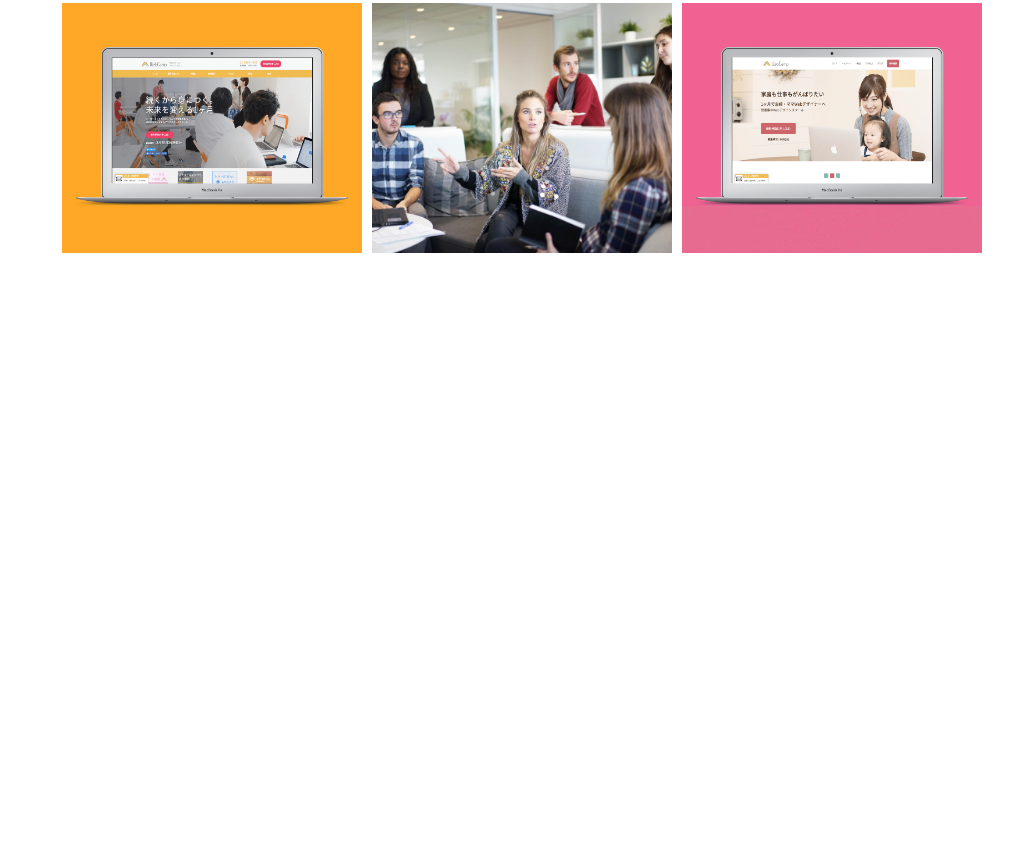
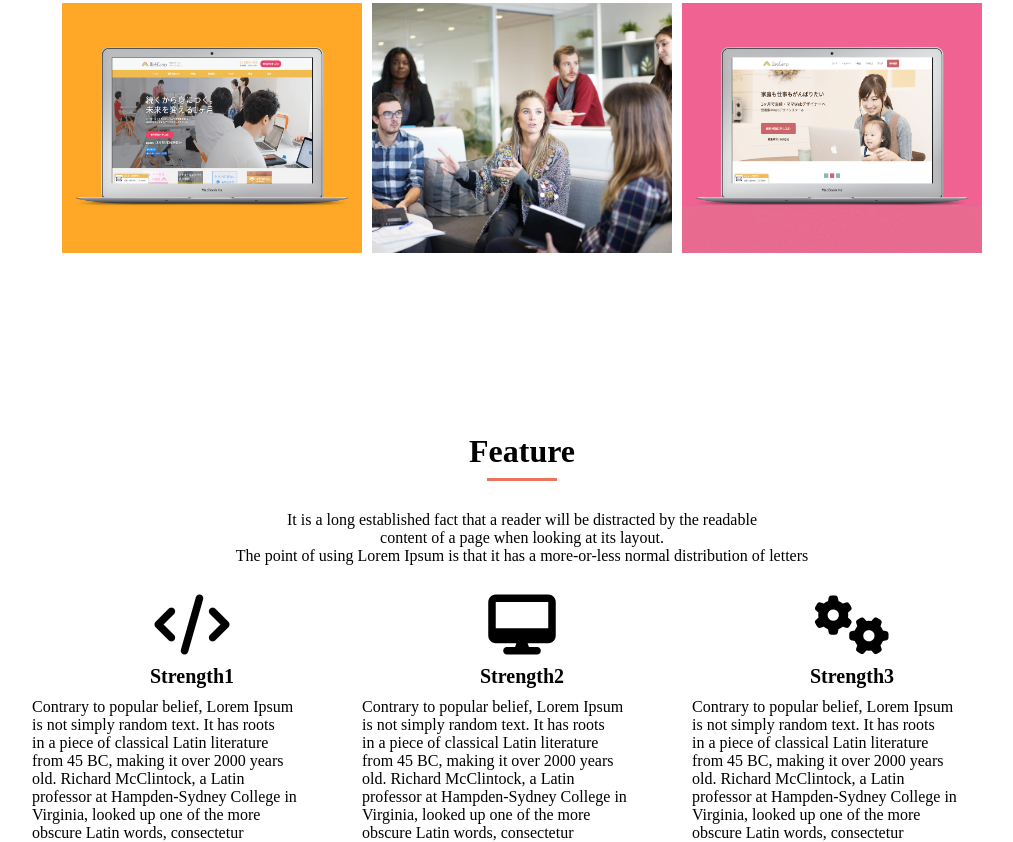
Before and after one commit to akinoyor/htmlcss, a plain HTML site: page index.html in a window 1280 px wide. Shown: the part 1233-2075 px from the top of the page, without its empty margins (118-1131 px from the left). Before the commit the page ends 1576 px from the top, so only its background shows below. Drawn offline with Linux system fonts and the light colour scheme.

Commit message:
[add]Feature

```diff
--- a/css/index.css
+++ b/css/index.css
@@ -2,7 +2,7 @@
   margin: 0;
   padding: 0;
   box-sizing: border-box;
-  color:#6c6b6b;
+  color:#000000;
 }
 
 header {
@@ -69,10 +69,10 @@ header {
 .portfolio-group{
   width: 920px;
 }
+
 .heading {
   padding-top: 90px;
   font-size: 32px;
-  color: #000000;
 }
 
 .heading::after {
@@ -96,6 +96,7 @@ header {
   display: flex;
   flex-wrap: wrap;
 }
+
 .portfolio-img {
   width: 300px;
   height: 250px;
@@ -103,6 +104,7 @@ header {
   background-repeat: no-repeat;
   background-position: center center;
 }
+
 .portfolio-img:nth-child(1) {
   background-image: url(../img/sketch.jpg);
   margin-right: 10px;
@@ -133,3 +135,53 @@ header {
   background-image: url(../img/webcamp-mother.png);
   margin-top: 10px;
 }
+
+.feature-group {
+  width: 980px;
+}
+
+.feature-title {
+  font-size: 32Px;
+  padding-top: 90px;
+}
+
+.feature-title::after {
+  content: "";
+  display: block;
+  width: 70px;
+  height: 3px;
+  margin: 8px auto 0 auto;
+  background-color: #EC715F;
+}
+
+.feature-text {
+  padding-top: 30px;
+  font-size: 16px;
+}
+
+.feature-messeges {
+  display: flex;
+  padding-top: 30px;
+}
+
+
+
+.feature-messege{
+  width: 320px;
+  margin-right: 10px;
+}
+.feature-messege:nth-child(3){
+  margin-right: 0;
+}
+.feature-messege  i {
+  font-size: 60px;
+}
+.feature-messege  h3 {
+  font-size: 20px;
+  padding-top: 10px;
+  padding-bottom: 10px;
+}
+.feature-messege p {
+text-align: left;
+font-size: 16px;
+}
--- a/index.html
+++ b/index.html
@@ -4,14 +4,15 @@
     <meta charset="UTF-8" />
     <meta name="viewport" content="width=device-width, initial-scale=1.0">
     <title>WALS成果物</title>
+    <script src="https://kit.fontawesome.com/cb41376055.js" crossorigin="anonymous"></script>
     <link href="css/index.css" rel="stylesheet">
   </head>
 
   <header>
     <div class="container header-group">
-        <div href="#mv" class="col-2">
+        <a href="#mv">
           <img src="img/logo.png" alt="#mv" height ="70" >
-        </div>
+        </a>
 
           <ul　class="nav">
             <li class="nav-list">
@@ -55,5 +56,58 @@
         <div class="portfolio-img"></div>
       </div>
     </div>
+
+    <div class="container feature-group" id="#feature">
+      <h1 class="feature-title">Feature</h1>
+      <p class="feature-text">
+        It is a long established fact that a reader will be distracted by the readable</br>
+        content of a page when looking at its layout.</br>
+        The point of using Lorem Ipsum is that it has a more-or-less normal distribution of letters
+      </p>
+      <div class="feature-messeges">
+        <div class="feature-messege">
+          <i class="fa-solid fa-code"></i>
+          <h3>Strength1</h3>
+          <p>
+            Contrary to popular belief, Lorem Ipsum</br>
+            is not simply random text. It has roots</br>
+            in a piece of classical Latin literature</br>
+            from 45 BC, making it over 2000 years</br>
+            old. Richard McClintock, a Latin</br>
+            professor at Hampden-Sydney College in</br>
+            Virginia, looked up one of the more</br>
+            obscure Latin words, consectetur</br>
+          </p>
+        </div>
+        <div class="feature-messege">
+          <i class="fa-solid fa-desktop"></i>
+          <h3>Strength2</h3>
+          <p>
+            Contrary to popular belief, Lorem Ipsum</br>
+            is not simply random text. It has roots</br>
+            in a piece of classical Latin literature</br>
+            from 45 BC, making it over 2000 years</br>
+            old. Richard McClintock, a Latin</br>
+            professor at Hampden-Sydney College in</br>
+            Virginia, looked up one of the more</br>
+            obscure Latin words, consectetur</br>
+          </p>
+        </div>
+        <div class="feature-messege">
+          <i class="fa-solid fa-gears"></i>
+          <h3>Strength3</h3>
+          <p>
+            Contrary to popular belief, Lorem Ipsum</br>
+            is not simply random text. It has roots</br>
+            in a piece of classical Latin literature</br>
+            from 45 BC, making it over 2000 years</br>
+            old. Richard McClintock, a Latin</br>
+            professor at Hampden-Sydney College in</br>
+            Virginia, looked up one of the more</br>
+            obscure Latin words, consectetur</br>
+          </p>
+        </div>
+      </div>
+    </div>
   </body>
 </html>
```
